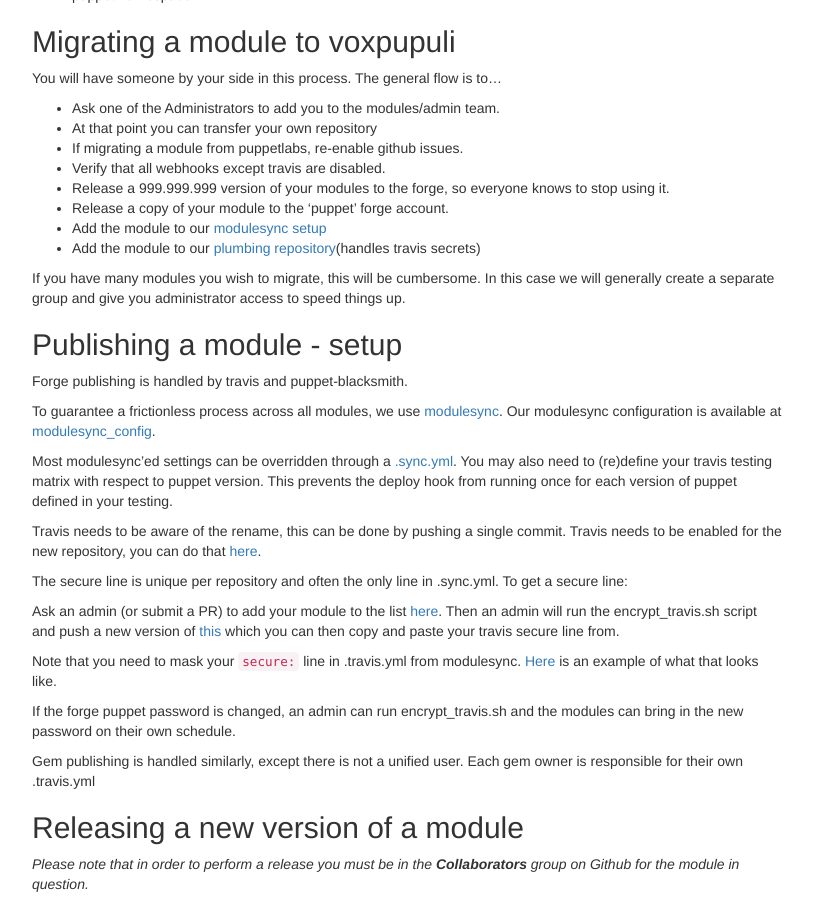
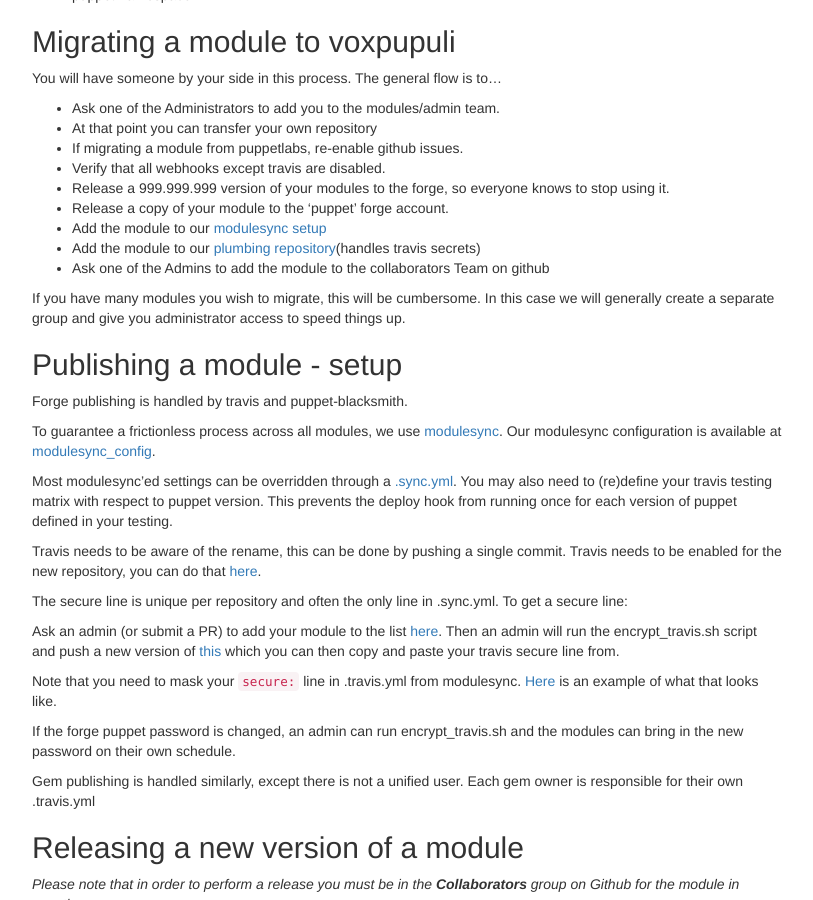
Before and after one commit to voxpupuli/voxpupuli.github.io, a Jekyll site: the page built from docs/index.md, in a window 1280 px wide and 900 px high, scrolled down 479 px. Shown: the whole window, without its empty margins (233-1046 px from the left). Built offline with Jekyll 4.4.1, drawn with Linux system fonts in a browser that asks for light colours; nearby versions of some CDN libraries.

Commit message:
add note about our collaborators

```diff
--- a/docs/index.md
+++ b/docs/index.md
@@ -34,6 +34,7 @@
 * Release a copy of your module to the 'puppet' forge account.
 * Add the module to our [modulesync setup](https://github.com/voxpupuli/modulesync_config/blob/master/managed_modules.yml)
 * Add the module to our [plumbing repository](https://github.com/voxpupuli/plumbing/blob/master/share/modules)(handles travis secrets)
+* Ask one of the Admins to add the module to the collaborators Team on github
 
 If you have many modules you wish to migrate, this will be cumbersome.
 In this case we will generally create a separate group and give you
```
